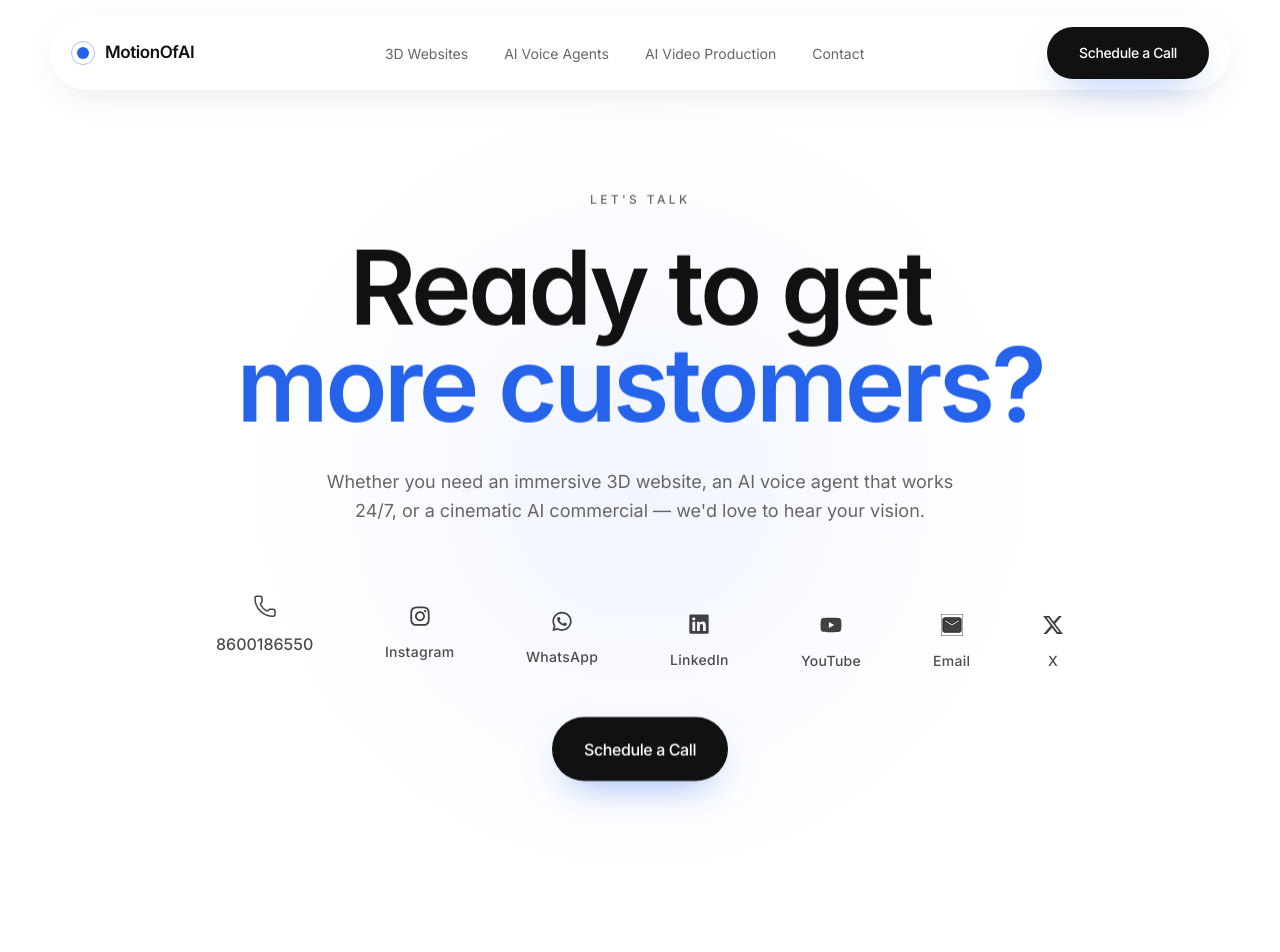
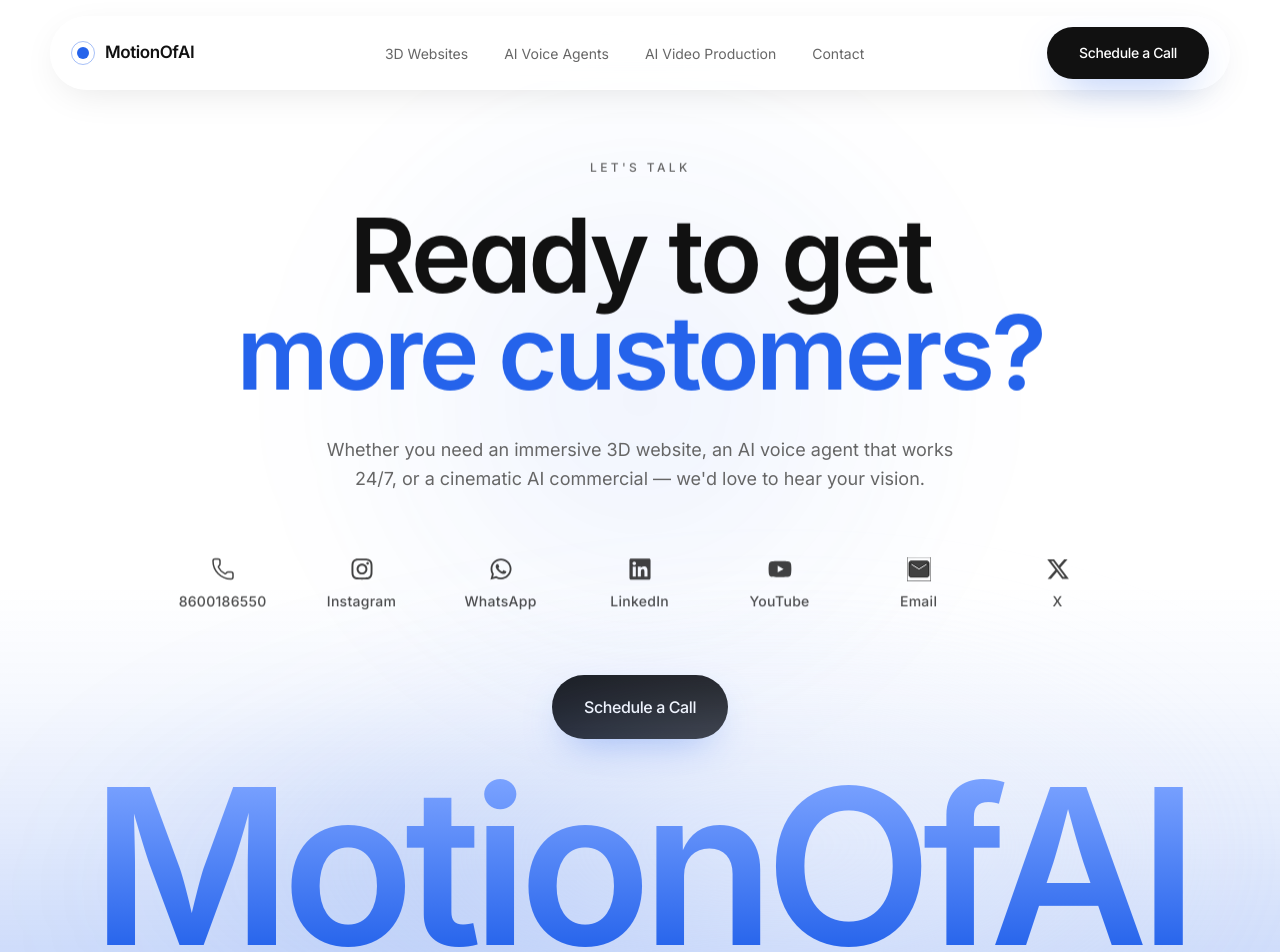
Before and after one commit to vaijanath-chougule/motionofai, a React (Vite) app: page /contact in a window 1280 px wide. Shown: the top 952 px of the page. Built offline with nearby package versions, Linux system fonts and the light colour scheme; a web font is replaced by a local one.

Commit message:
Enhance contact section UI and background

```diff
--- a/src/components/sections/FinalCTA.jsx
+++ b/src/components/sections/FinalCTA.jsx
@@ -3,7 +3,7 @@
 import { FaInstagram, FaWhatsapp, FaLinkedin, FaYoutube } from 'react-icons/fa';
 import { FaXTwitter } from 'react-icons/fa6';
 import { MdEmail } from 'react-icons/md';
-import { gsap, EASE, DUR } from '../../animations/gsap';
+import { gsap, ScrollTrigger, EASE, DUR } from '../../animations/gsap';
 import { useIsomorphicLayoutEffect } from '../../hooks/useIsomorphicLayoutEffect';
 import { prefersReducedMotion } from '../../utils/device';
 import { useScrollReveal } from '../../hooks/useScrollReveal';
@@ -13,17 +13,21 @@
 
 /**
  * Final CTA — the last impression. Huge centered type restates the one
- * promise, then a premium contact row that reads like navigation (never a
- * footer), and finally the single premium button. Anchors #contact.
+ * promise, then a premium contact row (reads like navigation, never a
+ * footer), the single premium button, and finally the giant full-bleed
+ * MotionOfAI wordmark flush to the bottom — the exact treatment used to
+ * close the AI Video Production page. Anchors #contact.
  *
  * Contacts are placeholders (not links yet). Phone uses a Lucide outline
- * glyph; the social platforms use their official react-icons SVG marks.
- * Icons are monochrome and warm to MotionOfAI blue on hover — with the
- * item lifting, scaling and casting a soft blue glow. The row fades + rises
- * in on view, staggered 80ms per item.
+ * glyph; the social platforms use their official react-icons brand SVGs.
+ * The row is a true CSS grid — 7 equal columns on desktop, 4 on tablet, 2
+ * on mobile — so every icon shares one baseline and every column is equal
+ * width regardless of label length (the phone number never widens its
+ * column). Icons are monochrome and warm to MotionOfAI blue on hover while
+ * the item lifts + scales. The row fades + rises in on view, 80ms stagger.
  */
 const CONTACTS = [
-  { Icon: Phone, label: '8600186550', brand: false, primary: true },
+  { Icon: Phone, label: '8600186550', brand: false },
   { Icon: FaInstagram, label: 'Instagram', brand: true },
   { Icon: FaWhatsapp, label: 'WhatsApp', brand: true },
   { Icon: FaLinkedin, label: 'LinkedIn', brand: true },
@@ -35,10 +39,13 @@
 export default function FinalCTA() {
   const scope = useScrollReveal();
   const contactRef = useRef(null);
+  const wordmarkRef = useRef(null);
+  const glowRef = useRef(null);
   const { openCalendly } = useCalendly();
 
-  // Contact row entrance — own trigger so it fades + rises with an 80ms
-  // stagger, independent of the section's reveal cadence.
+  // Contact row entrance — start hidden, animate TO the resting state via a
+  // batch onEnter (gsap.from + ScrollTrigger can freeze mid-stagger when the
+  // row is already in view). Fades + rises with an 80ms stagger.
   useIsomorphicLayoutEffect(() => {
     const el = contactRef.current;
     if (!el) return undefined;
@@ -49,25 +56,69 @@
       return undefined;
     }
 
+    const wm = wordmarkRef.current;
+
     const ctx = gsap.context(() => {
-      gsap.from(items, {
-        opacity: 0,
-        y: 20,
-        duration: DUR.base,
-        ease: EASE.premium,
-        stagger: 0.08,
-        scrollTrigger: { trigger: el, start: 'top 88%', once: true },
+      gsap.set(items, { opacity: 0, y: 20 });
+      ScrollTrigger.batch(items, {
+        start: 'top 88%',
+        once: true,
+        onEnter: (batch) =>
+          gsap.to(batch, {
+            opacity: 1,
+            y: 0,
+            duration: DUR.base,
+            ease: EASE.premium,
+            stagger: 0.08,
+            overwrite: true,
+          }),
       });
+
+      // Giant wordmark reveal — its own trigger fired the moment it enters the
+      // viewport ('top bottom'). It can't ride the section's `.reveal` batch:
+      // the wordmark is flush to the page bottom, so there is never enough
+      // scroll room for its top to reach the 82% start line — it would stay
+      // hidden. gsap.to from an explicit hidden state (not gsap.from) so it
+      // always settles.
+      if (wm) {
+        gsap.set(wm, { opacity: 0, y: 40 });
+        ScrollTrigger.create({
+          trigger: wm,
+          start: 'top bottom',
+          once: true,
+          onEnter: () =>
+            gsap.to(wm, { opacity: 1, y: 0, duration: DUR.base, ease: EASE.premium }),
+        });
+      }
+
+      // Ambient glow — an almost-imperceptible 24s drift (tiny scale + shift),
+      // matching the slow breathe of the AI Video Production light pools.
+      const glow = glowRef.current;
+      if (glow) {
+        gsap.to(glow, {
+          scale: 1.06,
+          xPercent: 2,
+          yPercent: -2,
+          duration: 24,
+          ease: 'sine.inOut',
+          repeat: -1,
+          yoyo: true,
+        });
+      }
     }, el);
 
     return () => ctx.revert();
   }, []);
 
   return (
-    <section id="contact" ref={scope} className="relative overflow-hidden py-32 md:py-48">
+    <section
+      id="contact"
+      ref={scope}
+      className="relative flex flex-col overflow-hidden bg-canvas pt-28 md:pt-40"
+    >
       {/* Faint accent aura behind the type */}
       <div
-        className="pointer-events-none absolute left-1/2 top-1/2 h-[60vw] w-[60vw] -translate-x-1/2 -translate-y-1/2 rounded-full opacity-60 blur-3xl"
+        className="pointer-events-none absolute left-1/2 top-[42%] h-[60vw] w-[60vw] -translate-x-1/2 -translate-y-1/2 rounded-full opacity-60 blur-3xl"
         style={{ background: 'radial-gradient(circle, rgba(37,99,235,0.12), rgba(37,99,235,0) 68%)' }}
       />
 
@@ -81,32 +132,26 @@
           cinematic AI commercial — we'd love to hear your vision.
         </p>
 
-        {/* Premium contact row — reads as navigation, not a footer. No boxes,
-            borders or backgrounds; just SVG iconography + type. One centred row
-            on desktop, wraps on tablet, two-column grid on mobile. */}
+        {/* Premium contact row — true CSS grid. Equal columns keep every icon
+            on one baseline and every column centred; label length can't skew
+            the layout. 7 cols desktop · 4 tablet · 2 mobile. */}
         <ul
           ref={contactRef}
-          className="mx-auto mt-14 grid w-full max-w-[900px] grid-cols-2 place-items-center gap-x-10 gap-y-12 sm:mt-16 sm:flex sm:flex-wrap sm:justify-center sm:gap-x-14 sm:gap-y-10 lg:gap-x-[4.5rem]"
+          className="mx-auto mt-14 grid w-full max-w-[950px] grid-cols-2 gap-x-6 gap-y-12 sm:mt-16 sm:grid-cols-4 sm:gap-y-14 lg:grid-cols-7"
         >
-          {CONTACTS.map(({ Icon, label, brand, primary }) => (
+          {CONTACTS.map(({ Icon, label, brand }) => (
             <li
               key={label}
-              className="contact-item group flex cursor-pointer flex-col items-center gap-3 transition-transform duration-[350ms] ease-out will-change-transform hover:-translate-y-[3px] hover:scale-[1.08]"
+              className="contact-item group flex min-w-0 cursor-pointer flex-col items-center justify-center gap-2.5 transition-all duration-[350ms] ease-out will-change-transform hover:-translate-y-[3px] hover:scale-[1.08]"
             >
-              <span className="flex h-7 items-center justify-center">
+              <span className="flex h-6 items-center justify-center">
                 <Icon
-                  className={`text-ink/80 transition-all duration-[350ms] ease-out group-hover:text-accent group-hover:drop-shadow-[0_0_14px_rgba(37,99,235,0.5)] ${
-                    brand ? 'h-[22px] w-[22px]' : 'h-6 w-6'
-                  }`}
+                  className="h-6 w-6 text-ink/80 transition-colors duration-[350ms] ease-out group-hover:text-accent"
                   strokeWidth={brand ? undefined : 1.5}
                   aria-hidden="true"
                 />
               </span>
-              <span
-                className={`font-medium text-ink/75 transition-colors duration-[350ms] ease-out group-hover:text-accent ${
-                  primary ? 'text-base' : 'text-sm tracking-[0.02em]'
-                }`}
-              >
+              <span className="whitespace-nowrap text-sm font-medium tracking-[0.02em] text-ink/75 transition-colors duration-[350ms] ease-out group-hover:text-accent">
                 {label}
               </span>
             </li>
@@ -119,6 +164,58 @@
           </MagneticButton>
         </div>
       </div>
+
+      {/* ── Light-blue vertical wash — darkest MotionOfAI blue flush to the
+          bottom of the page, fading up into pure white (same treatment as the
+          AI Video Production section). Full-bleed, no hard edges. ────────── */}
+      <div
+        aria-hidden
+        className="pointer-events-none absolute inset-x-0 bottom-0 z-0 h-[72vh]"
+        style={{
+          background:
+            'linear-gradient(to top, rgba(37,99,235,0.22) 0%, rgba(37,99,235,0.12) 22%, rgba(37,99,235,0.045) 44%, rgba(37,99,235,0) 64%)',
+        }}
+      />
+
+      {/* ── Soft blue ambient glow behind the wordmark — layered radial light
+          pools that fade into pure white, echoing the AI Video Production
+          section. Brightest point sits bottom-centre, behind the type; a
+          faint white pool softens the transition. No box, no hard edges. ── */}
+      <div
+        aria-hidden
+        ref={glowRef}
+        className="pointer-events-none absolute inset-x-0 bottom-0 z-0 h-[58vh] blur-[80px] will-change-transform"
+        style={{
+          transformOrigin: '50% 100%',
+          background: [
+            // subtle white softener — lifts the transition, offset right
+            'radial-gradient(50% 55% at 62% 78%, rgba(255,255,255,0.55) 0%, rgba(255,255,255,0) 70%)',
+            // softer blue pool, offset left
+            'radial-gradient(48% 62% at 36% 90%, rgba(37,99,235,0.12) 0%, rgba(37,99,235,0) 72%)',
+            // large primary blue pool, centred low behind the typography
+            'radial-gradient(62% 82% at 50% 100%, rgba(37,99,235,0.20) 0%, rgba(37,99,235,0.08) 42%, rgba(37,99,235,0) 74%)',
+          ].join(', '),
+        }}
+      />
+
+      {/* ── Giant full-bleed MotionOfAI wordmark, flush to the bottom — the
+          exact treatment that closes the AI Video Production page. Letters
+          lighter at the top, darker MotionOfAI blue at the base. ─────────── */}
+      <div ref={wordmarkRef} className="relative z-10 mt-6 w-full select-none px-2 text-center md:mt-10">
+        <span
+          className="block font-display font-semibold leading-[0.8]"
+          style={{
+            fontSize: 'clamp(3rem, 17vw, 19rem)',
+            letterSpacing: '-0.045em',
+            backgroundImage: 'linear-gradient(180deg, #7aa2ff 0%, #2563eb 100%)',
+            WebkitBackgroundClip: 'text',
+            backgroundClip: 'text',
+            color: 'transparent',
+          }}
+        >
+          MotionOfAI
+        </span>
+      </div>
     </section>
   );
 }
--- a/src/pages/ContactPage.jsx
+++ b/src/pages/ContactPage.jsx
@@ -9,7 +9,7 @@
  */
 export default function ContactPage() {
   return (
-    <main className="relative flex min-h-[100svh] flex-col justify-center">
+    <main className="relative flex min-h-[100svh] flex-col">
       <FinalCTA />
     </main>
   );
--- a/src/utils/constants.js
+++ b/src/utils/constants.js
@@ -19,7 +19,7 @@
   { label: '3D Websites', to: '/#3d-websites', section: '3d-websites' },
   { label: 'AI Voice Agents', to: '/voice-agents', section: 'voice-agents' },
   { label: 'AI Video Production', to: '/ai-video-production', section: 'ai-video' },
-  { label: 'Contact', to: '/contact' },
+  { label: 'Contact', to: '/#contact', section: 'contact' },
 ];
 
 export const CTA = {
```
